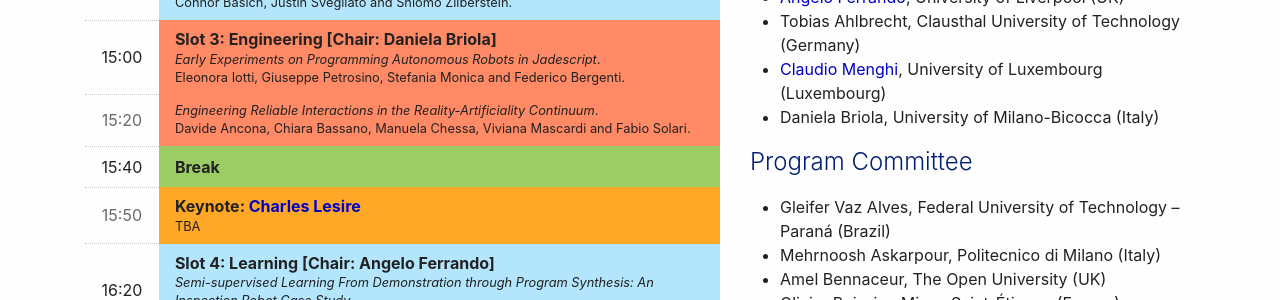
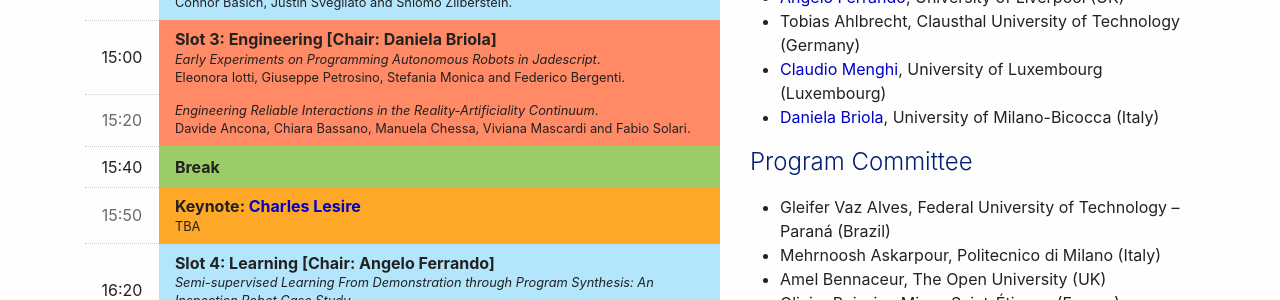
Before and after one commit to area2020/area2020.github.io, a Jekyll site: the page built from index.md, in a window 1280 px wide and 900 px high, scrolled down 664 px. Shown: the part 153-453 px from the top of the window. Built offline with Jekyll 4.4.1, drawn with Linux system fonts in a browser that asks for light colours; nearby versions of some CDN libraries; part of the change alters nothing that is shown.

```diff
--- a/index.md
+++ b/index.md
@@ -343,7 +343,7 @@ We will evaluate applying for a special issue on a Journal (to be selected) wher
   <li><a href="https://angeloferrando.github.io/website/" target="_blank">Angelo Ferrando</a>, University of Liverpool (UK)</li>
   <li>Tobias Ahlbrecht, Clausthal University of Technology (Germany)</li>
   <li><a href="https://claudiomenghi.github.io/" target="_blank">Claudio Menghi</a>, University of Luxembourg (Luxembourg)</li>
-  <li>Daniela Briola, University of Milano-Bicocca (Italy)</li>
+  <li><a href="mailto:daniela.briola@unimib.it">Daniela Briola</a>, University of Milano-Bicocca (Italy)</li>
 </ul>
 
 ## Program Committee
```
